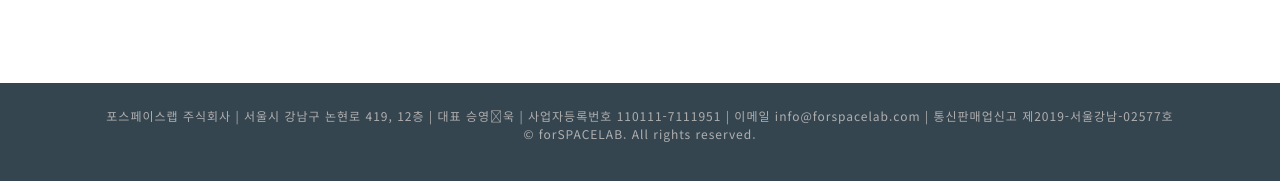
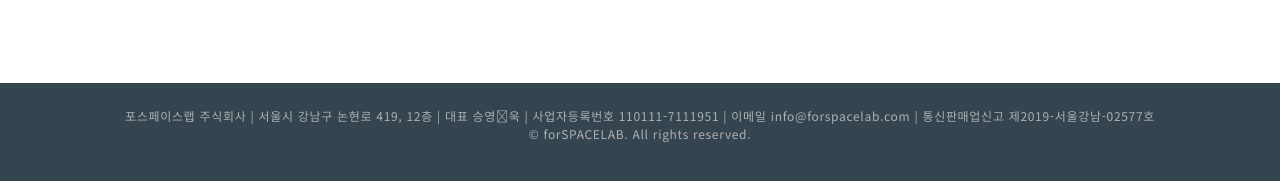
Before and after one commit to forspacedev/forspacedev.github.io, a Jekyll site: the page built from index.html, in a window 1280 px wide and 900 px high, scrolled down 2257 px. Shown: the part 713-894 px from the top of the window. Built offline with Jekyll 4.4.1, drawn with Linux system fonts in a browser that asks for light colours.

Commit message:
modify copyright letter-spacing

```diff
--- a/_sass/_base.scss
+++ b/_sass/_base.scss
@@ -60,7 +60,7 @@ p {
     color: #afafaf;
     position: relative;
     font-size: 12px;
-    letter-spacing: 1px;
+    letter-spacing: 0.7px;
     background-color: #354550;
     padding: 12px 0;
 }
```
